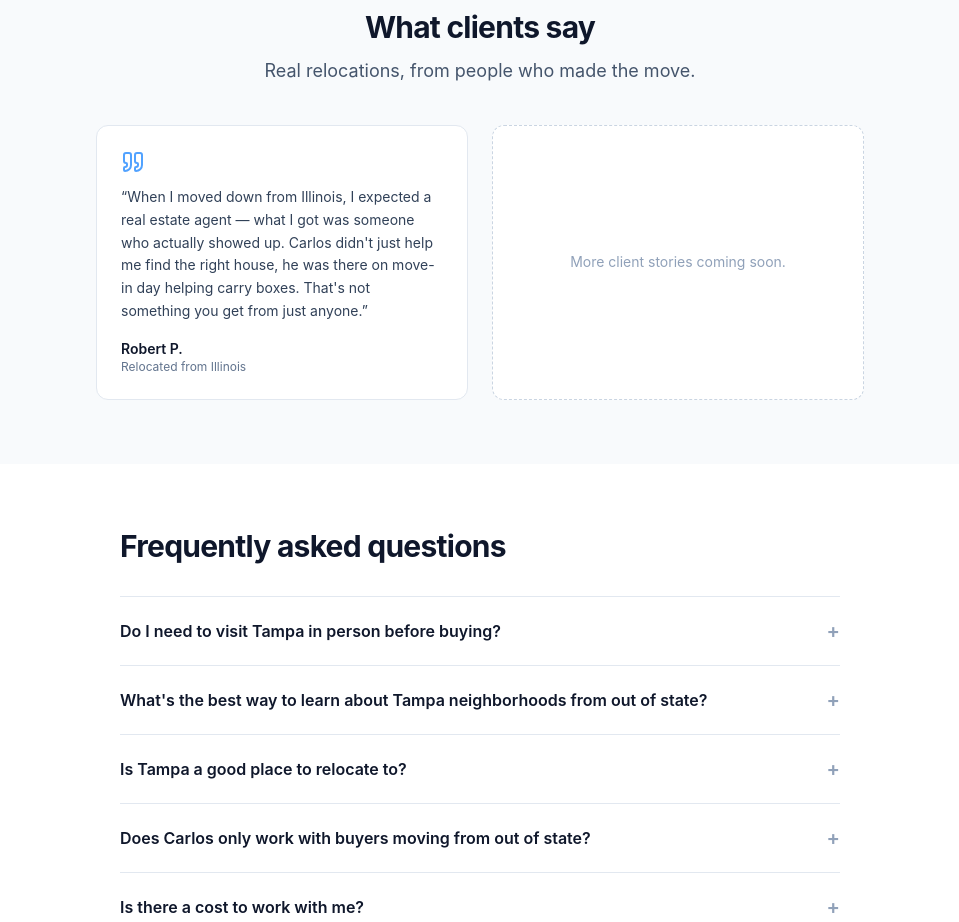
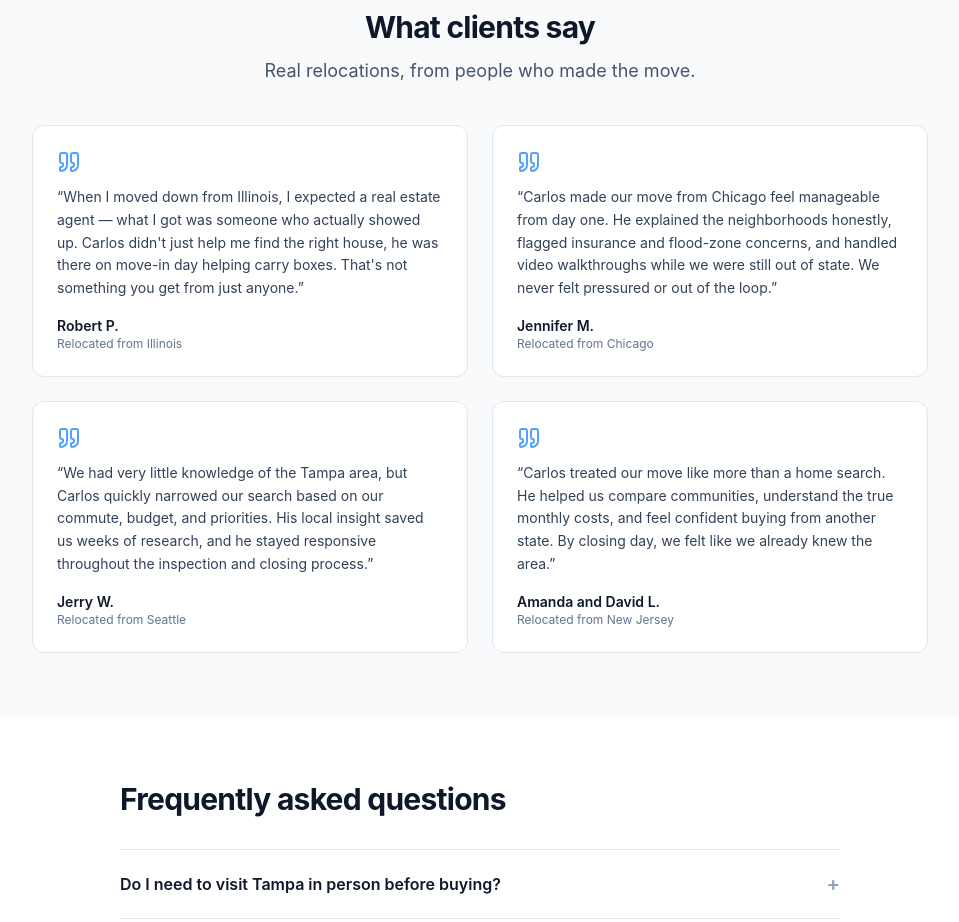
Before and after one commit to gettnerdone/carlossimoni, a Next.js app: page / in a window 1280 px wide. Shown: the part 4960-5882 px from the top of the page, without its empty margins (160-1119 px from the left). Built offline with nearby package versions, Linux system fonts and the light colour scheme.

Commit message:
more changes

```diff
--- a/components/Testimonials.tsx
+++ b/components/Testimonials.tsx
@@ -10,6 +10,24 @@ const TESTIMONIALS = [
     quote:
       "When I moved down from Illinois, I expected a real estate agent — what I got was someone who actually showed up. Carlos didn't just help me find the right house, he was there on move-in day helping carry boxes. That's not something you get from just anyone.",
   },
+  {
+    name: 'Jennifer M.',
+    detail: 'Relocated from Chicago',
+    quote:
+      'Carlos made our move from Chicago feel manageable from day one. He explained the neighborhoods honestly, flagged insurance and flood-zone concerns, and handled video walkthroughs while we were still out of state. We never felt pressured or out of the loop.',
+  },
+  {
+    name: 'Jerry W.',
+    detail: 'Relocated from Seattle',
+    quote:
+      'We had very little knowledge of the Tampa area, but Carlos quickly narrowed our search based on our commute, budget, and priorities. His local insight saved us weeks of research, and he stayed responsive throughout the inspection and closing process.',
+  },
+  {
+    name: 'Amanda and David L.',
+    detail: 'Relocated from New Jersey',
+    quote:
+      'Carlos treated our move like more than a home search. He helped us compare communities, understand the true monthly costs, and feel confident buying from another state. By closing day, we felt like we already knew the area.',
+  },
 ] as const
 
 export function Testimonials() {
@@ -21,7 +39,7 @@ export function Testimonials() {
           Real relocations, from people who made the move.
         </p>
 
-        <div className="mx-auto mt-10 grid max-w-3xl gap-6 sm:grid-cols-2">
+        <div className="mx-auto mt-10 grid max-w-4xl gap-6 sm:grid-cols-2">
           {TESTIMONIALS.map((t) => (
             <figure key={t.name} className="rounded-xl border border-slate-200 bg-white p-6">
               <Quote className="h-6 w-6 text-blue-400" strokeWidth={2} />
@@ -32,13 +50,6 @@ export function Testimonials() {
               </figcaption>
             </figure>
           ))}
-
-          {/* Placeholder card — remove once a second real testimonial is approved
-              and added to TESTIMONIALS above. Keeps the grid from looking like a
-              dead end with only one card next to empty space. */}
-          <div className="flex flex-col items-center justify-center rounded-xl border border-dashed border-slate-300 bg-white p-6 text-center text-sm text-slate-400">
-            More client stories coming soon.
-          </div>
         </div>
       </div>
     </section>
```
Also changed, not shown: 1 other file (tests, documents, lock files or other folders).
